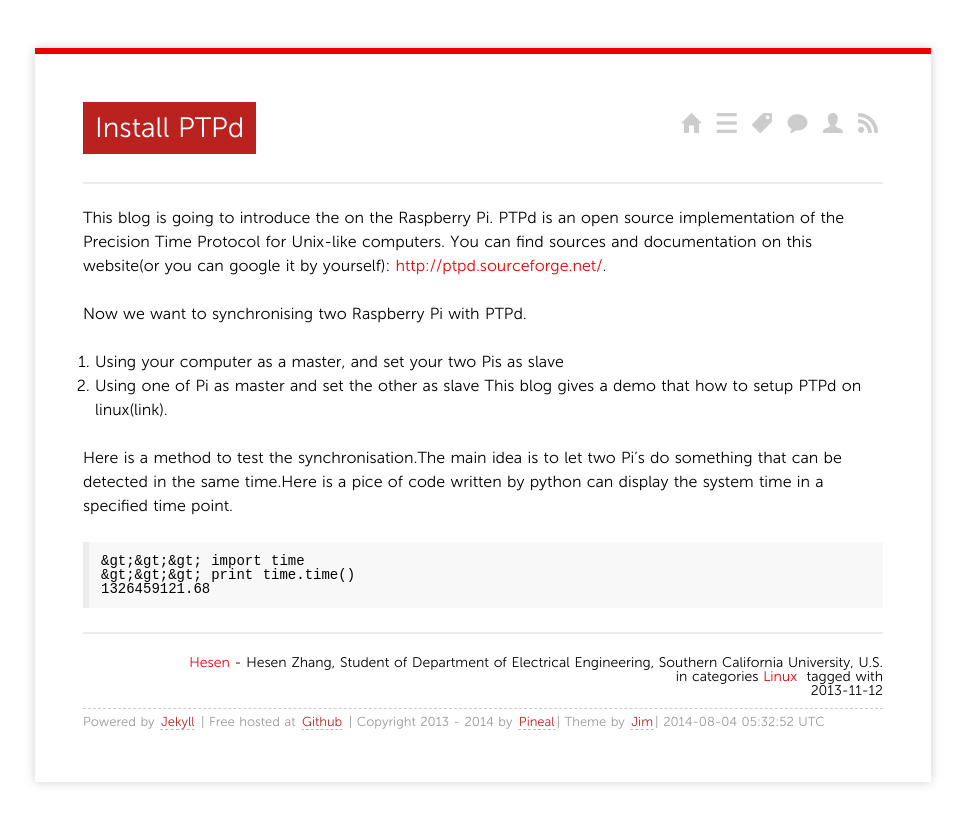
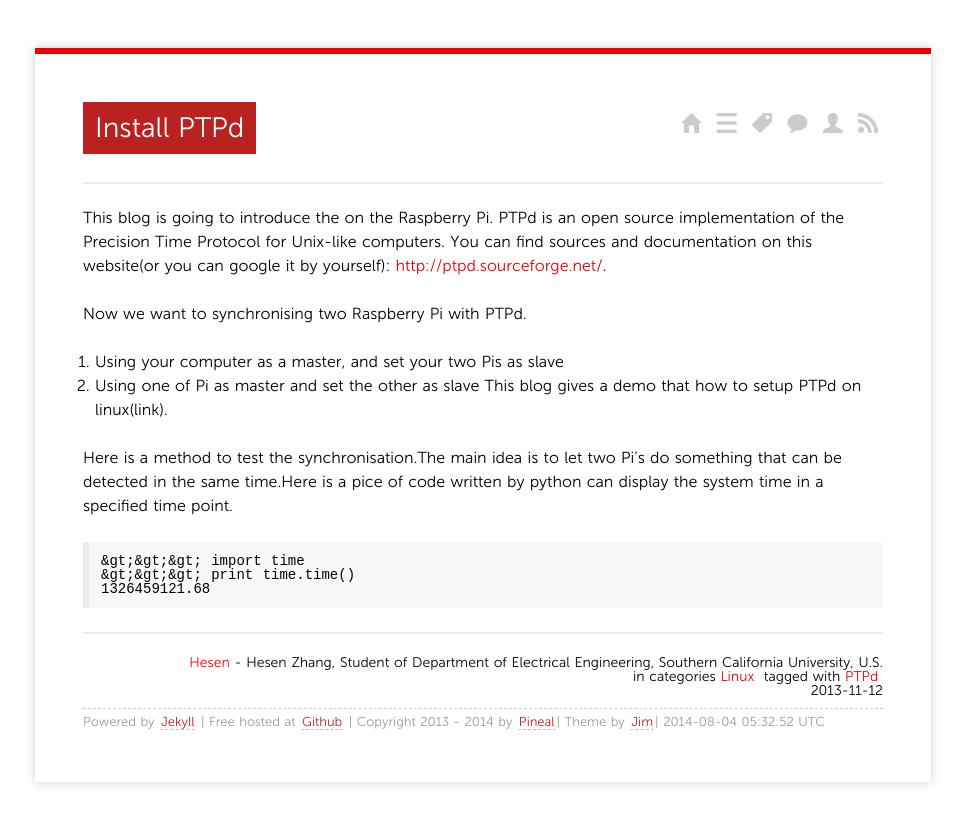
Before and after one commit to pineal/pineal.github.com, a Jekyll site: the page built from _posts/2013/2013-11-12-Install-PTPd.md, in a window 1280 px wide. Shown: the top 824 px of the page, without its empty margins (157-1122 px from the left). Built offline with Jekyll 4.4.1, drawn with Linux system fonts in a browser that asks for light colours; nearby versions of some CDN libraries; Markdown is read by kramdown in place of the engine named in the settings; comment, search, counter and statistics services are not loaded.

Commit message:
error fix

```diff
--- a/_posts/2013/2013-11-12-Install-PTPd.md
+++ b/_posts/2013/2013-11-12-Install-PTPd.md
@@ -3,7 +3,7 @@ layout: post
 title: Install PTPd
 categories:
 - Linux
-Tags:
+tags:
 - PTPd
 ---
 This blog is going to introduce the on the Raspberry Pi.
```
